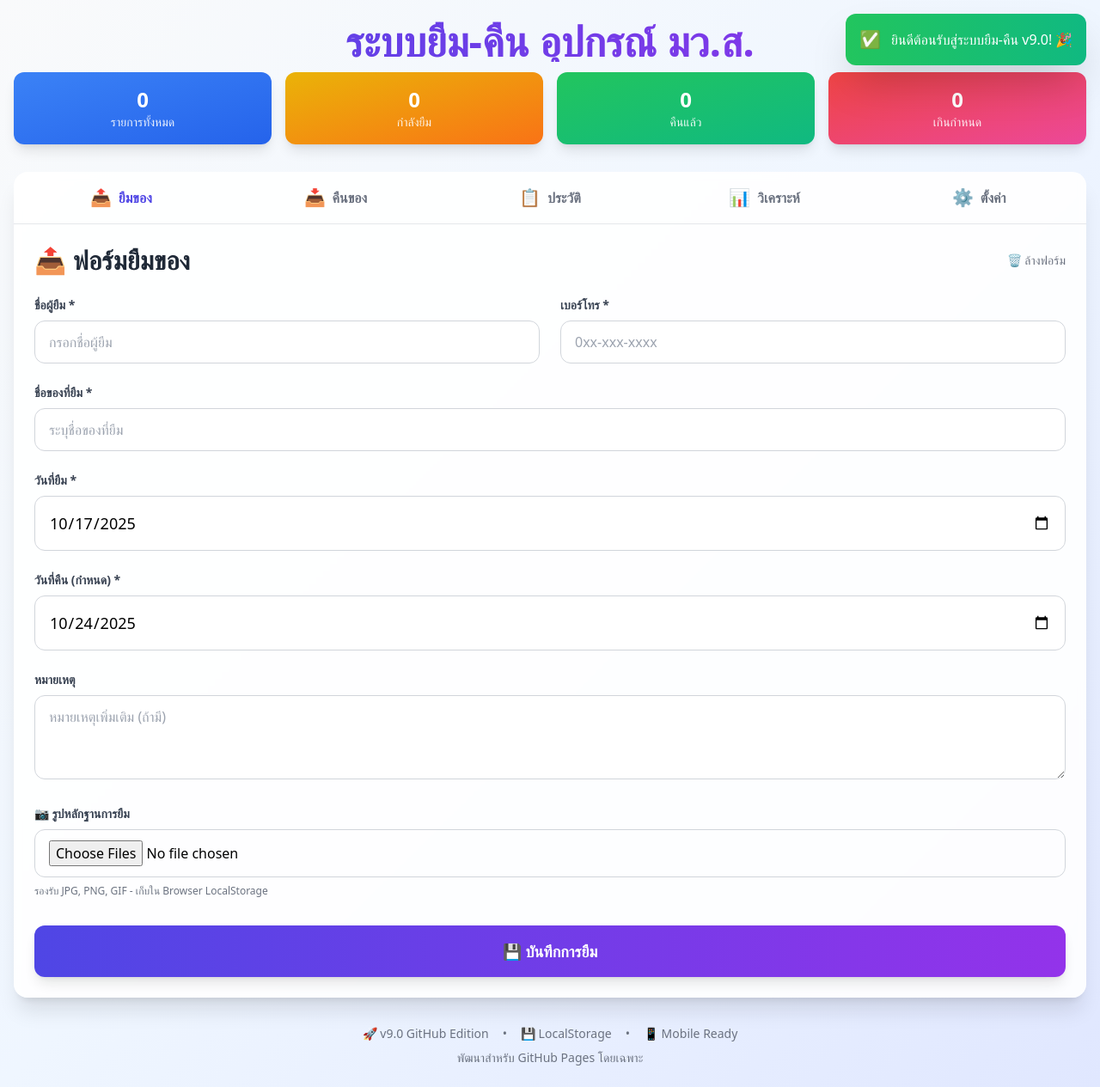
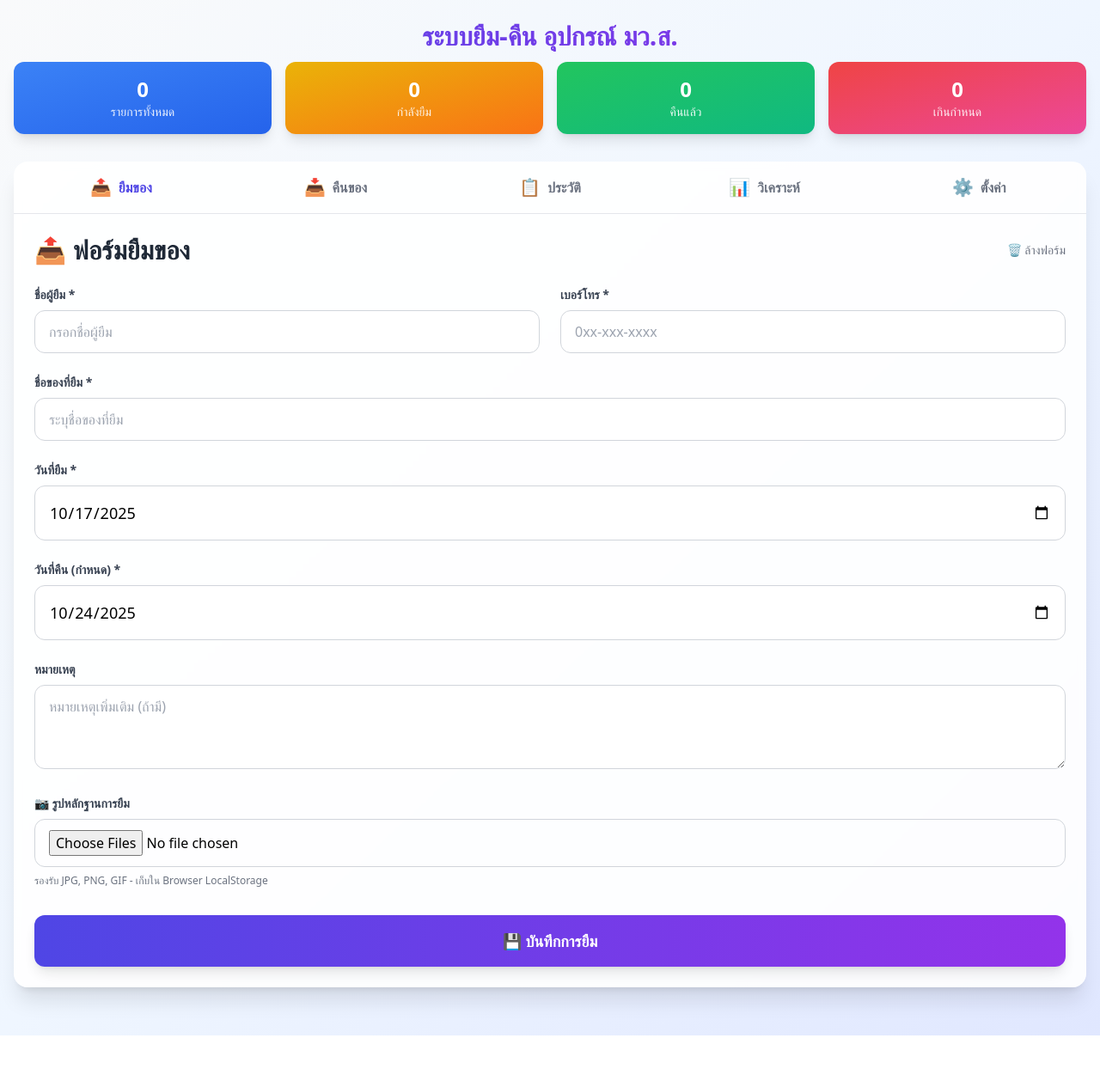
Before and after one commit to nuttapop14-lgtm/borrow-return-system, a plain HTML site: page index.html in a window 1280 px wide. Shown: the whole page at 86% size. After the commit the page ends 1205 px from the top, so only its background shows below. Drawn offline with nearby package versions, Linux system fonts and the light colour scheme.

Commit message:
Update index.html

```diff
--- a/index.html
+++ b/index.html
@@ -61,7 +61,7 @@
     <div class="container mx-auto px-4 py-6">
         <!-- Enhanced Header -->
         <header class="text-center mb-8">
-            <h1 class="text-5xl font-bold bg-gradient-to-r from-indigo-600 to-purple-600 bg-clip-text text-transparent mb-3">
+            <h1 class="text-3xl font-bold bg-gradient-to-r from-indigo-600 to-purple-600 bg-clip-text text-transparent mb-3">
                  ระบบยืม-คืน อุปกรณ์ มว.ส.
             </h1>
             <!-- Quick Stats Dashboard -->
@@ -411,17 +411,7 @@
             </div>
         </div>
 
-        <!-- Footer -->
-        <footer class="text-center text-gray-500 text-sm mt-8 space-y-2">
-            <div class="flex justify-center items-center gap-4">
-                <span>🚀 v9.0 GitHub Edition</span>
-                <span>•</span>
-                <span>💾 LocalStorage</span>
-                <span>•</span>
-                <span>📱 Mobile Ready</span>
-            </div>
-            <p>พัฒนาสำหรับ GitHub Pages โดยเฉพาะ</p>
-        </footer>
+
     </div>
 
     <script>
@@ -454,10 +444,6 @@
             updateQuickStats();
             updateSystemInfo();
 
-            // Show welcome message
-            setTimeout(() => {
-                showMessage('ยินดีต้อนรับสู่ระบบยืม-คืน v9.0! 🎉', 'success');
-            }, 1000);
         }
 
         function setupEventListeners() {
```
